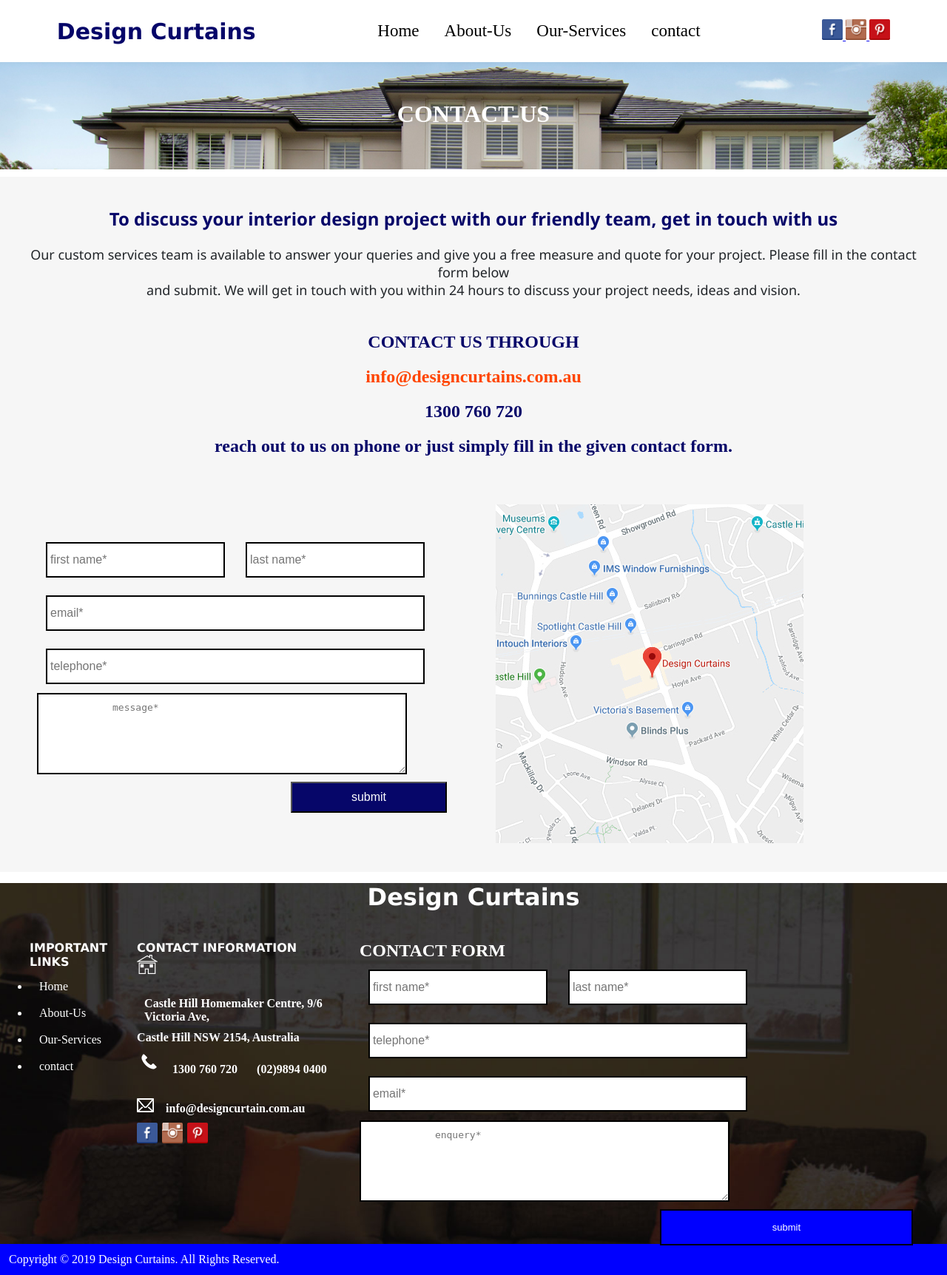
After one commit to Strix-Development/php-get-started, a PHP site: page /design/contact.php in a window 1280 px wide. The commit adds this page. Shown: the whole page at 74% size. Run offline with PHP 8.4, Linux system fonts and the light colour scheme.

Commit message:
add contact file

```diff
--- a/design/assets/style.css
+++ b/design/assets/style.css
@@ -44,6 +44,10 @@ nav h1{
 /* complete css here*/
 
 
+
+
+
+
 /* home section is here*/
 #home{
     display:flex;
@@ -70,6 +74,7 @@ nav h1{
     font-size:25px;
 }
 /*close home section*/
+
 
 
 
@@ -110,6 +115,8 @@ nav h1{
 
 }
 /* close service section */
+
+
 
 
 
@@ -163,6 +170,9 @@ nav h1{
 
 
 
+
+
+
 /* junior section is start here*/
 .junior{
     display:flex;
@@ -175,7 +185,7 @@ nav h1{
 }
 .junior::before{
     content:"";
-    background: darkgrey;
+    background: darkgray;
     position: absolute;
     height:100%;
     width:100%;
@@ -193,14 +203,174 @@ nav h1{
 .junior button{
     color:white;
     background-color:#F06400;
-    border:15px solid #F06400;
-    margin-top: 20px;
+    border:1px solid black;
+    margin-top: 12px;
+    cursor: pointer;
+    height:50px;
+    width:170px;
+
+}
+.junior button:hover{
+    background-color: blue;
+    color:white;
 }
 /*close junior section*/
 
 
-/* medium section is start here*/
+
+
+
+
+
+
+
+
+/* contact section is start here */
+#cntct{
+    display:flex;
+    flex-direction: column;
+    justify-content: center;
+    align-items: center;
+    padding:20px ;
+    height:100px;
+
+}
+#cntct::before{
+    content:"";
+    background: url('../Images/baner.jpg')no-repeat center center/cover;
+    position: absolute;
+    height:100%;
+    width:100%;
+     z-index:-1;
+    opacity:2;
+    height:150px;
+
+}
+#cntct h1{
+    color: white;
+    font-size: xx-large;
+}
+/*contact section is close here*/
+
+
+
+
+
+
+
+/* main section is start here */
+#main{
+    display:flex;
+    flex-direction: column;
+    justify-content: center;
+    align-items: center;
+    padding:20px ;
+}
+#main::before{
+    content:"";
+    background: darkgray;
+    position: absolute;
+    height:100%;
+    width:100%;
+     z-index:-1;
+    opacity:0.1;
+    height:940px;
+}
+/* div  min */
+#min {
+    padding:10px 10px;
+    margin:5px;
+}
+
+#min h1{
+    text-align: center;
+    color:rgb(6, 6, 105) ;
+    font-size: x-large;
+    font-family: 'Segoe UI', Tahoma, Geneva, Verdana, sans-serif;
+    padding:20px;
+}
+#min p{
+    text-align: center;
+    font-size: large;
+    color: #212529;
+    font-family: 'Segoe UI', Tahoma, Geneva, Verdana, sans-serif;
+}
+
+/* div  man*/
+#man {
+
+    padding:20px 10px;
+    margin:5px;
+    text-align: center;
+}
+#man h1 {
+    color:rgb(6, 6, 105) ;
+    padding:10px;
+
+}
+#man h2 {
+    color: orangered;
+    padding:10px;
+
+}
+
+/* div men */
+#men{
+    display:flex;
+    flex-direction:row;
+    justify-content:center;
+    align-items: center;
+
+}
+.abc{
+    height:100%;
+    width:100%;
+    margin:30px;
+
+}
+form input {
+    height: 20px;
+    margin:12px;
+    width:230px;
+}
+#email{
+    width:500px;
+}
+#telephone{
+    width:500px;
+}
+textarea{
+    height:110px;
+    width:500px;
+}
+button{
+    color:white;
+    background-color:rgb(6, 6, 105) ;
+    box-sizing: border-box;
+    padding:10px 80px;
+    font-size:medium;
+    cursor: pointer;
+    float:right;
+    margin:6px;
+   }
+   button:hover{
+       background-color: white;
+       color: blue;
+   }
+
+
+
+
+
+
+
+
+
+
+
+/* FOOTER:-medium section is start here*/
 #medium{
+
     display:flex;
     flex-direction: row;
     justify-content: center;
@@ -208,6 +378,7 @@ nav h1{
     height:400px;
 }
 #medium-container::before{
+
     content:"";
     background: url('../Images/footer.jpg')no-repeat center center/cover;
     position: absolute;
@@ -221,6 +392,7 @@ nav h1{
     padding:15px;
 }
 #a{
+
     color: white;
     text-align: center;
     font-size: xx-large;
@@ -230,8 +402,6 @@ nav h1{
     color:white;
     font-size: medium;
     font-family: Verdana, Geneva, Tahoma, sans-serif;
-
-
 }
 
 #medium ul li{
@@ -286,18 +456,23 @@ textarea{
     color:black;
     font-size:medium;
 }
-form button{
+#medium-container button{
     border:2px solid black;
     box-sizing: border-box;
-    padding:10px 150px;
+    padding:15px 150px;
     color:white;
-    font-size:medium;
+    font-size:small;
     background-color: blue;
     cursor: pointer;
 }
-form button:hover{
-    background-color: orangered;
+#medium-container button:hover{
+    background-color: orange;
+    color:white;
 }
+/* FOOTER:-medium section is close here */
+
+
+
 
 
 
--- /dev/null
+++ b/design/contact.php
@@ -0,0 +1,64 @@
+<?php
+require_once __DIR__."/header.php";
+ ?>
+<section id="cntct">
+<div>
+    <h1> CONTACT-US </h1>
+</div>
+</section>
+
+
+
+
+
+
+<section id="main">
+<div>
+<div id="min">
+<h1>To discuss your interior design project with our friendly team, get in touch with us </h1>
+<p>
+Our custom services team is available to answer your queries and give you a free measure and quote for your project. Please fill in the contact form below
+</p>
+<p>
+and submit. We will get in touch with you within 24 hours to discuss your project needs, ideas and vision.
+</p>
+</div>
+
+<div id="man">
+ <h1> CONTACT US THROUGH </h1>
+ <h2> info@designcurtains.com.au</h2>
+ <h1> 1300 760 720 </h1>
+ <h1>reach out to us on phone or just simply fill in the given contact form.  </h1>
+</div>
+
+<div id="men">
+
+    <div class="abc">
+<form action="">
+    <input type="text" name="name" id="first name" placeholder="first name*">
+    <input type="text" name="name" id="last name" placeholder="last name*"><br>
+
+    <input type="email" name="name" id="email" placeholder="email*"><br>
+    <input type="text" name="name" id="telephone" placeholder="telephone*"><br>
+
+    <textarea  name="message"  placeholder="message*"></textarea> <br>
+
+    <button type="submit" name="submit" id="submit"> submit</button>
+</form>
+</div>
+
+<div class="abc">
+<img src="images/map.jpg">
+</div>
+
+</div>
+</div>
+
+</section>
+
+<?php
+require_once __DIR__."/footer.php";
+ ?>
+
+</body>
+</html>
--- a/design/footer.php
+++ b/design/footer.php
@@ -64,6 +64,3 @@
     Copyright © 2019 Design Curtains. All Rights Reserved.
   </div>
 </footer>
-
-</body>
-</html>
--- a/design/header.php
+++ b/design/header.php
@@ -5,7 +5,7 @@
     <meta http-equiv="X-UA-Compatible" content="IE=edge">
     <meta name="viewport" content="width=device-width, initial-scale=1.0">
     <title>Design Curtains</title>
-    <link rel="stylesheet"  href= "assets/style.css " >
+    <link rel="stylesheet"  href= "./assets/style.css " >
 </head>
 <body>
 
@@ -17,7 +17,7 @@
                  <li><a href="">Home</a></li>
                  <li><a href="">About-Us</a></li>
                  <li><a href="">Our-Services</a></li>
-                 <li><a href="">contact</a></li>
+                 <li><a href="contact.php">contact</a></li>
             </ul>
         </div>
         <div class="logo">
@@ -31,10 +31,12 @@
         <img src="images/pinterest.png">
       </a>
 </div>
+
     </nav>
 </section>
+
 <?php
 
-require_once __DIR__."/section.php";
+//require_once __DIR__."/section.php";
 
  ?>
--- a/design/index.php
+++ b/design/index.php
@@ -1,5 +1,8 @@
 <?php
 
 require_once __DIR__."/header.php";
+require_once __DIR__."/section.php";
+require_once __DIR__."/footer.php";
+
 
 ?>
--- a/design/section.php
+++ b/design/section.php
@@ -70,7 +70,7 @@
 <section class="junior">
     <h1> Get in touch with us   </h1>
     <p> to give exquisite finishing touches to any room! </p>
-    <button class="btn"> CONTACT US</button>
+    <button class="btn"> contact us</button>
 </section>
 
 <?php
--- a/index.php
+++ b/index.php
@@ -0,0 +1,5 @@
+<?php
+
+require_once __DIR__."/header.php";
+
+?>
```
Also changed, not shown: operator/opratr.php (added, +116 -0 lines), test/variable.php (deleted, +0 -85 lines), design/Images/baner.jpg (added), design/Images/map.jpg (added).
